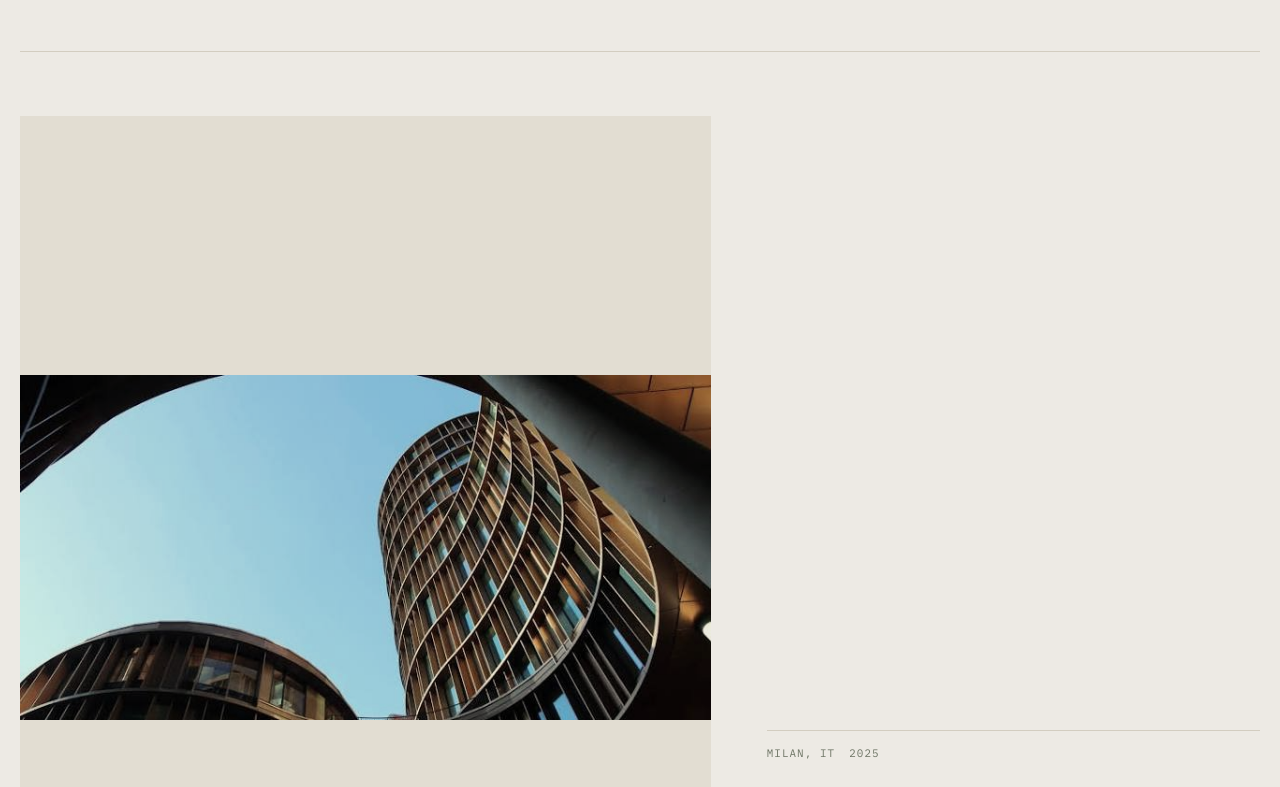
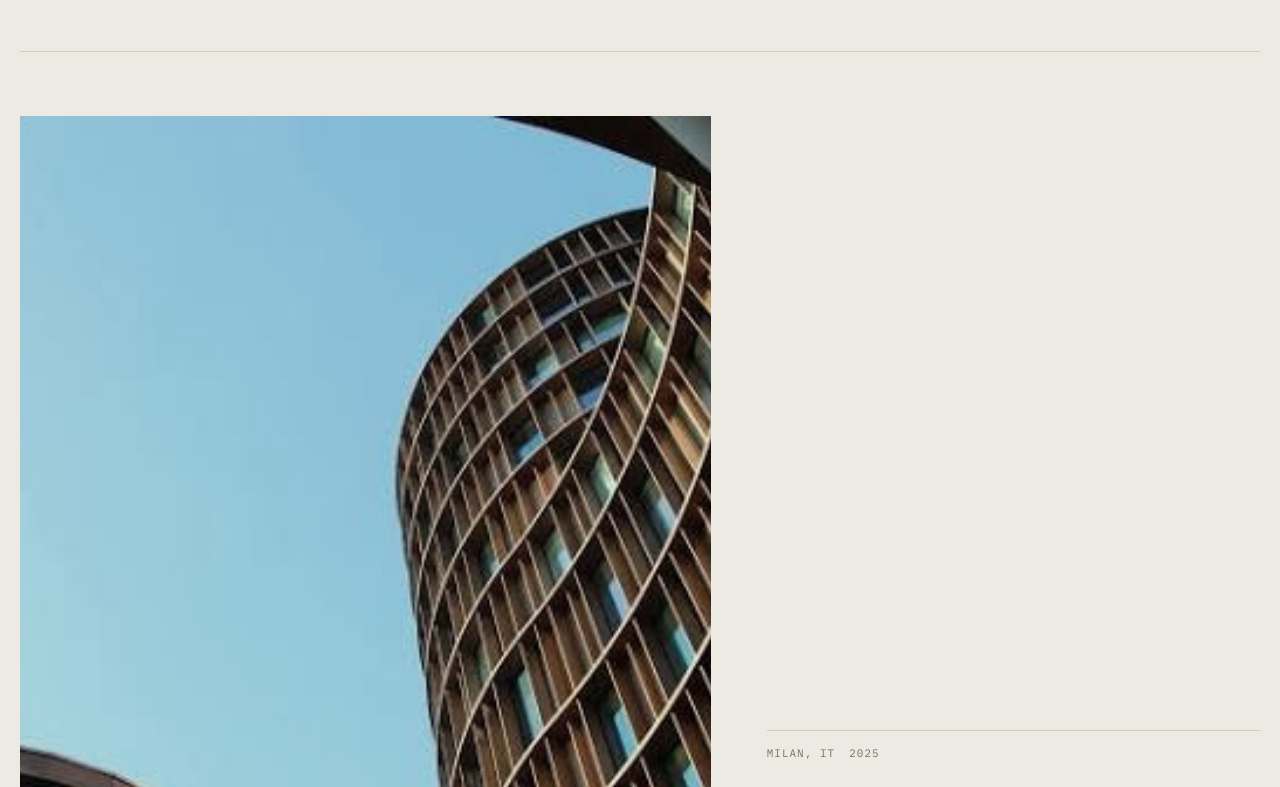
Before and after one commit to rd9-rgb/studio-loam-website, a Next.js app: page / in a window 1280 px wide. Shown: the part 1373-2160 px from the top of the page. Built offline with nearby package versions, Linux system fonts and the light colour scheme.

Commit message:
Update page.tsx

```diff
--- a/app/page.tsx
+++ b/app/page.tsx
@@ -97,16 +97,11 @@ export default function Home() {
           >
             <div className="project-img-wrap">
               <Image
-               className="project-img"
+                className="project-img"
                 src={project.img}
                 alt={`${project.title} render`}
                 fill
                 sizes="(max-width: 820px) 100vw, 50vw"
-                style={
-                  project.title === "Casa Belvedere"
-                    ? { objectFit: "contain" }
-                    : undefined
-                }
               />
             </div>
             <div className="project-label">
```
